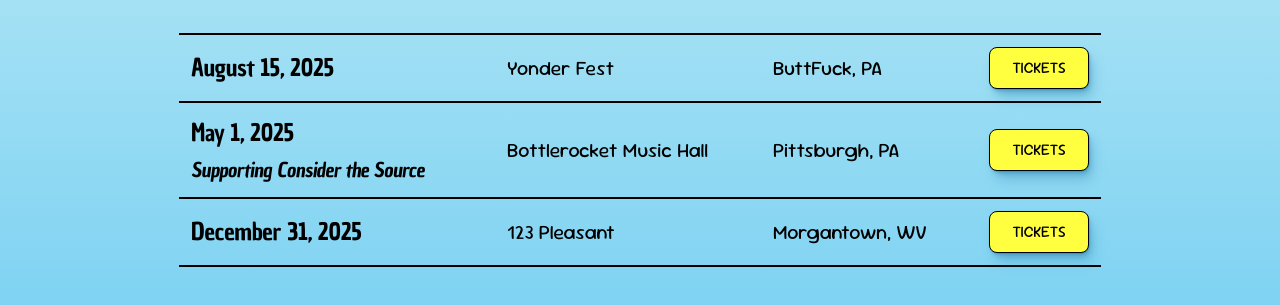
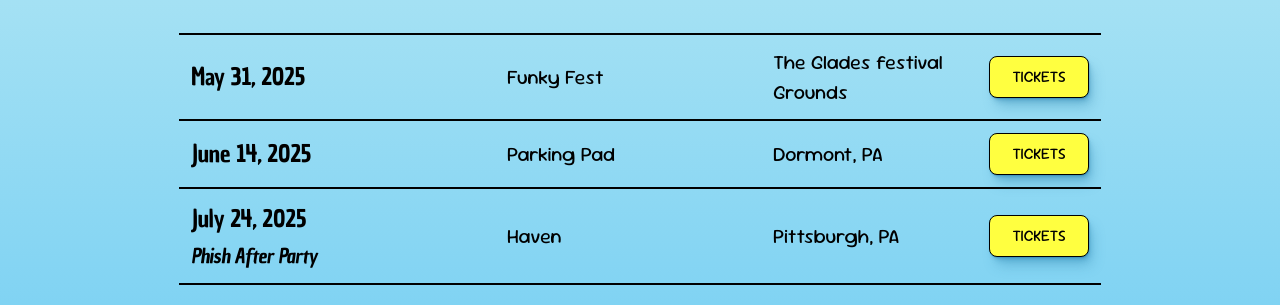
Before and after one commit to danielkurtsawyer/wild-blue-yonder, a React (Vite) app in the folder wild-blue-yonder-website/: page /shows in a window 1280 px wide. Shown: the part 207-512 px from the top of the page. Built offline with nearby package versions, Linux system fonts and the light colour scheme; grey boxes are pictures that could not be loaded.

Commit message:
Update upcoming shows data

```diff
--- a/wild-blue-yonder-website/src/components/UpcomingShows/shows.js
+++ b/wild-blue-yonder-website/src/components/UpcomingShows/shows.js
@@ -1,21 +1,21 @@
 const shows = [
   {
-    date: "August 15, 2025",
-    name: "Yonder Fest",
-    location: "ButtFuck, PA",
+    date: "May 31, 2025",
+    name: "Funky Fest",
+    location: "The Glades festival Grounds",
     ticketLink: "https://google.com",
   },
   {
-    date: "May 1, 2025",
-    name: "Bottlerocket Music Hall",
-    location: "Pittsburgh, PA",
-    title: "Supporting Consider the Source",
+    date: "June 14, 2025",
+    name: "Parking Pad",
+    location: "Dormont, PA",
     ticketLink: "https://google.com",
   },
   {
-    date: "December 31, 2025",
-    name: "123 Pleasant",
-    location: "Morgantown, WV",
+    date: "July 24, 2025",
+    name: "Haven",
+    location: "Pittsburgh, PA",
+    title: "Phish After Party",
     ticketLink: "https://google.com",
   },
 ];
```
